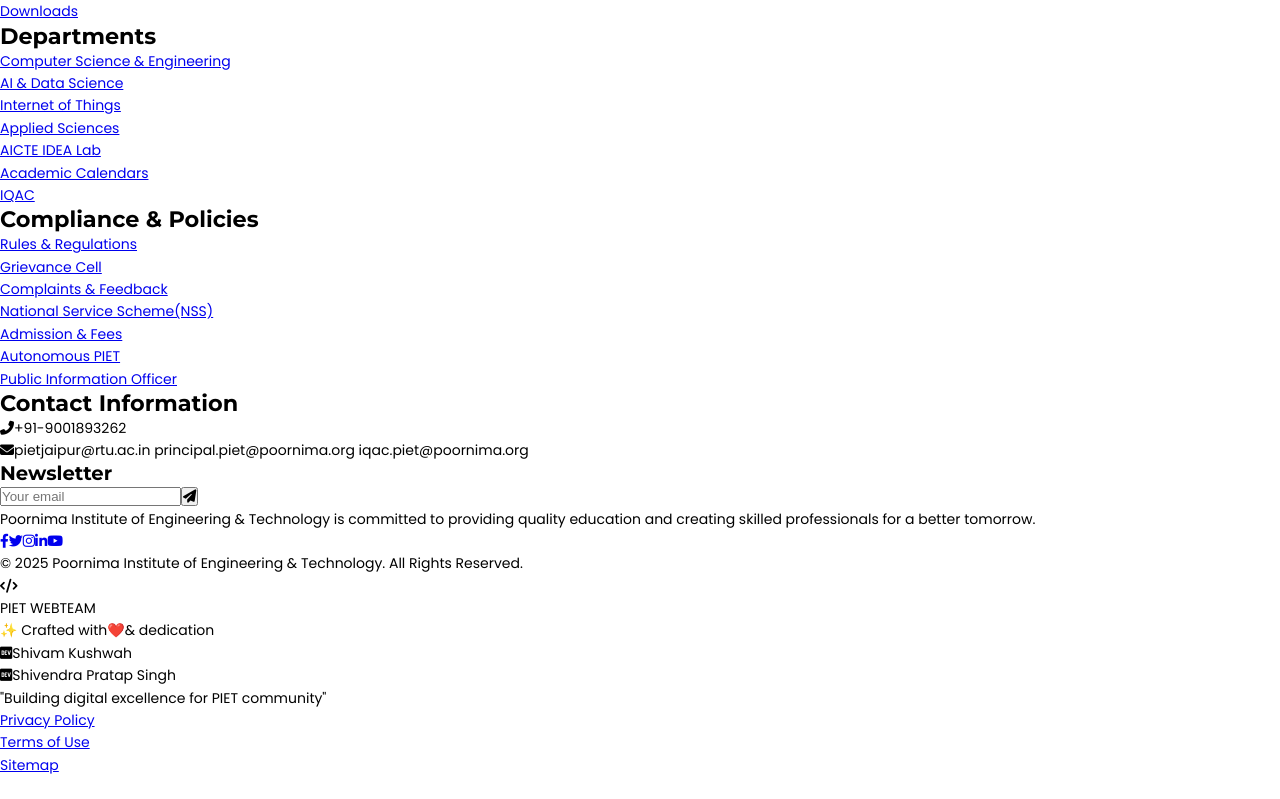
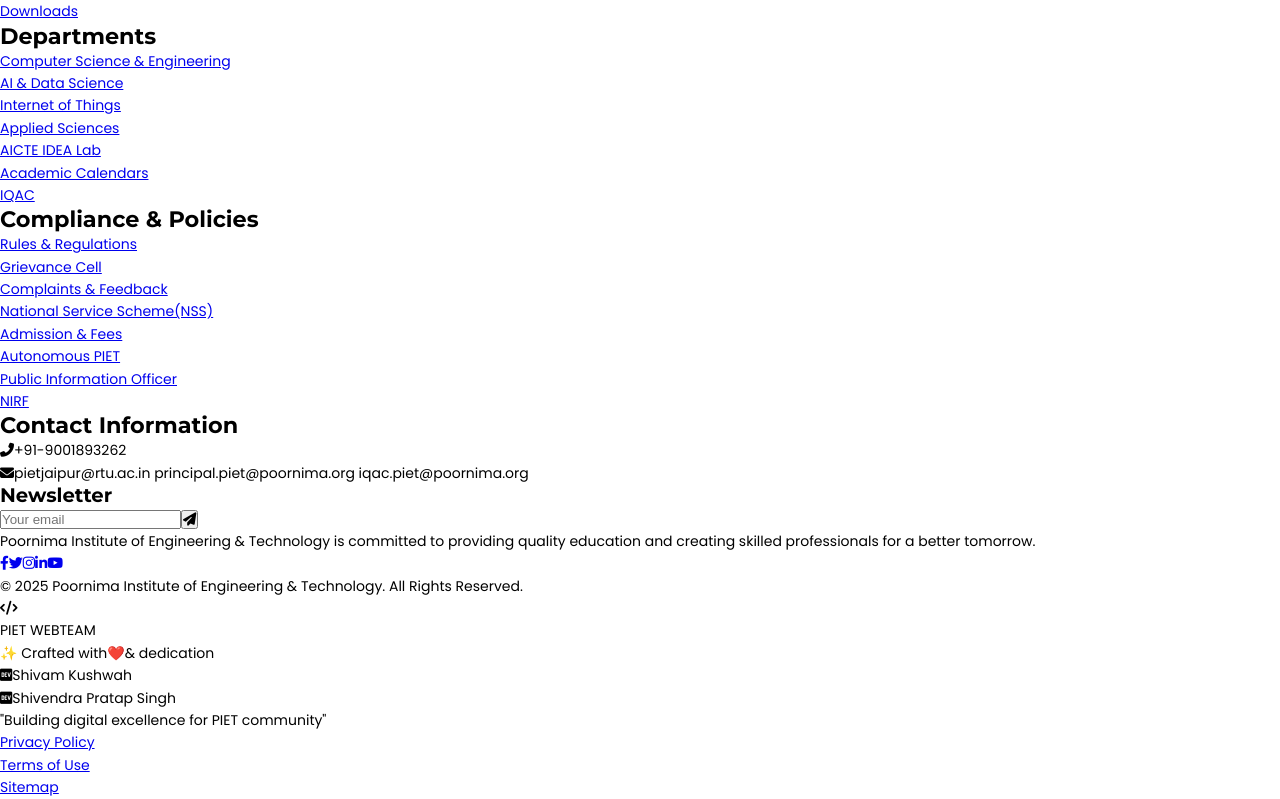
Before and after one commit to Girdhari-lal-git/college-website, a React (Vite) app in the folder client/: page /acm in a window 1280 px wide. Shown: the part 11068-11867 px from the top of the page. Before the commit the page ends 11844 px from the top, so only its background shows below. Built offline with nearby package versions, Linux system fonts and the light colour scheme.

Commit message:
NIRF link in footer

```diff
--- a/client/src/components/Footer.tsx
+++ b/client/src/components/Footer.tsx
@@ -108,6 +108,7 @@
 
     { href: "/autonomous", label: "Autonomous PIET" },
     { href: "/rti-information-officer", label: "Public Information Officer" },
+    { href: "/nirf", label: "NIRF" },
 
   ];
 
```
